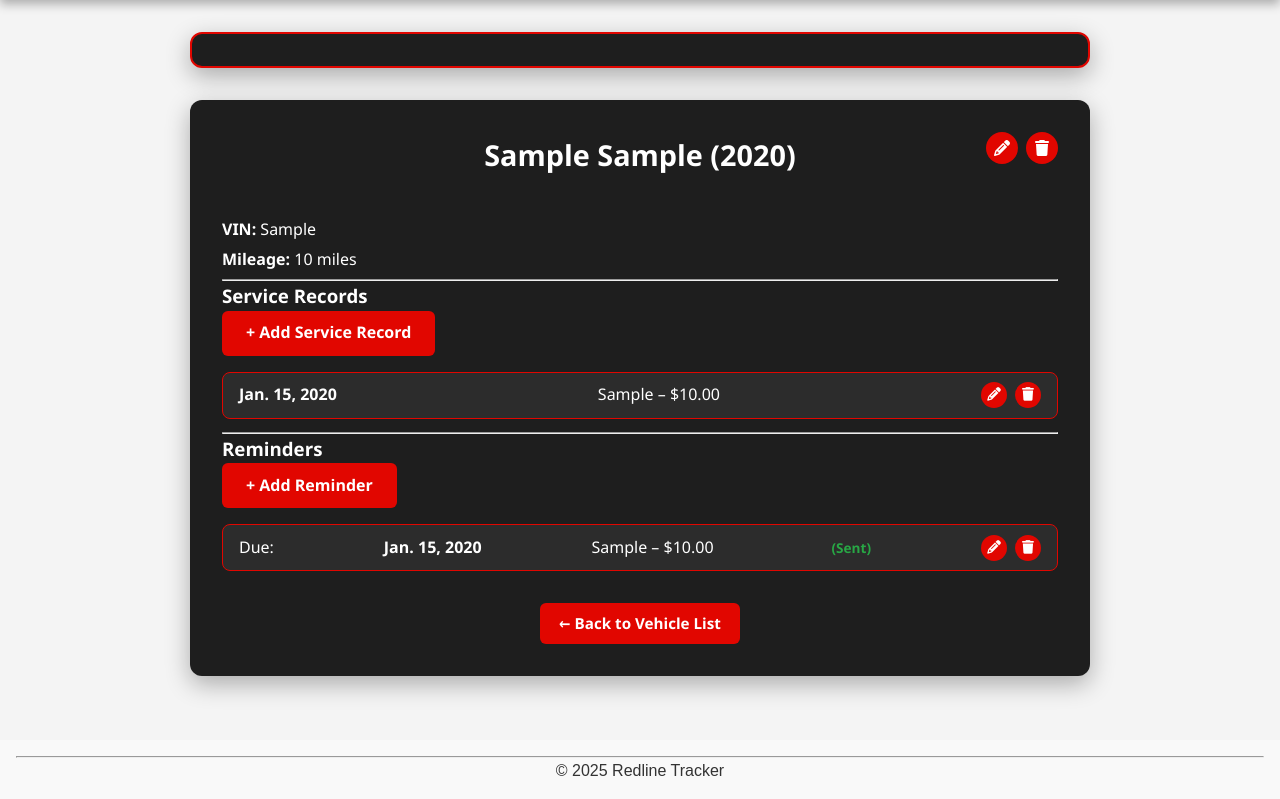
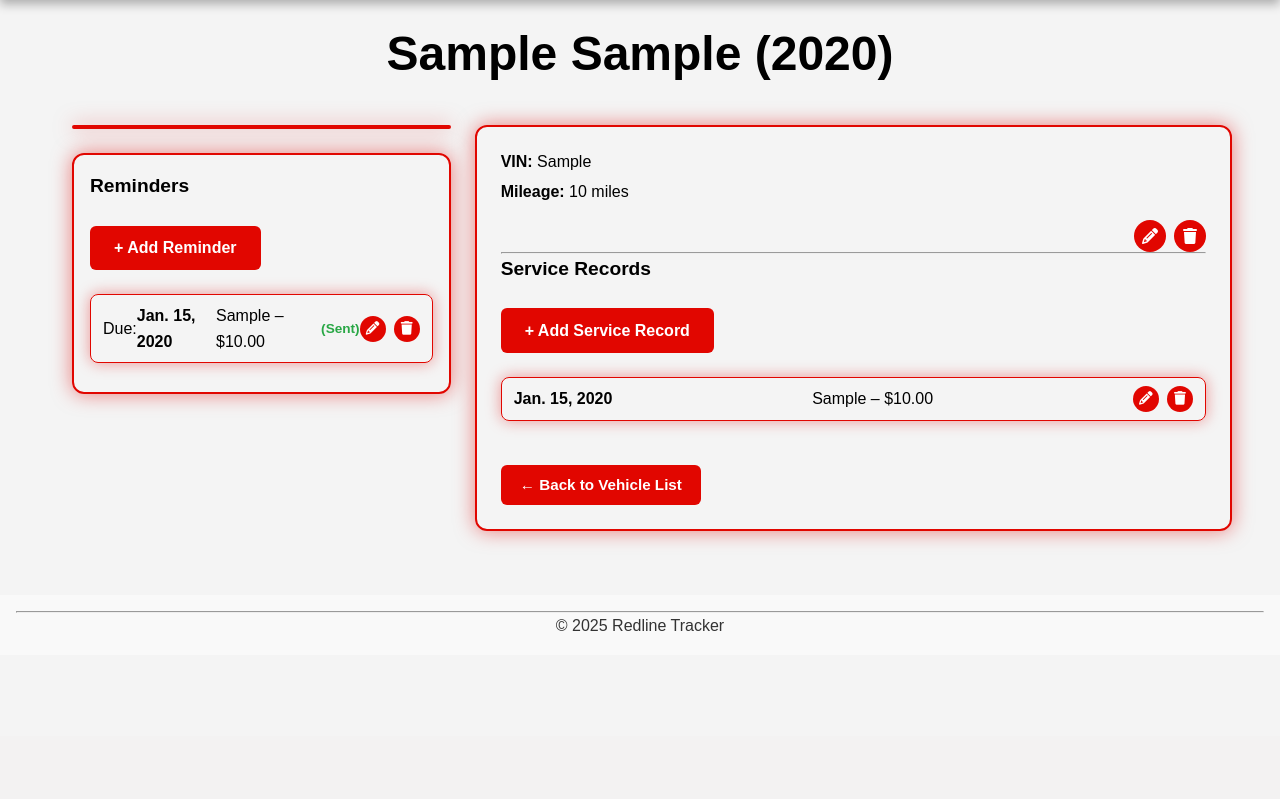
Before and after one commit to xiokevc/redline-tracker, a Django app: page /vehicles/1/ in a window 1280 px wide. Shown: the part 64-863 px from the top of the page. After the commit the page ends 695 px from the top, so only its background shows below. Run offline with Django 5.2, Linux system fonts and the light colour scheme; a user stored in the database is signed in; tables that the repository leaves empty hold one stand-in row (values such as "Sample post"); some libraries are stand-ins or nearby versions.

Commit message:
revise vehicle detail

```diff
--- a/static/tracker/css/vehicle_detail.css
+++ b/static/tracker/css/vehicle_detail.css
@@ -1,65 +1,117 @@
-/* 3D Model Container */
+/* ========== PAGE CONTAINER ========== */
+.page-container {
+    max-width: 1200px;        /* fixed total width */
+    margin: 0 auto;           /* center horizontally */
+    padding: 0 2rem;          /* equal padding on both sides */
+    box-sizing: border-box;
+}
+
+/* ========== VEHICLE TITLE ========== */
+.vehicle-title-container {
+    text-align: center;
+    margin: 2rem auto;
+    font-size: 3rem;
+    font-weight: bold;
+    color: #000000;
+    background: none;
+    border: none;
+    box-shadow: none;
+    padding: 0;
+    width: auto;
+}
+
+/* ========== GRID LAYOUT ========== */
+.main-content {
+    display: flex;
+    flex-wrap: nowrap;
+    gap: 1.5rem;               /* space between left & right columns */
+    margin: 0 auto 4rem;       /* center everything horizontally */
+    box-sizing: border-box;
+}
+
+/* Left column: 3D Model + Reminders - 1/3 width */
+.left-column {
+    flex: 0 0 33.33%;
+    display: flex;
+    flex-direction: column;
+    gap: 1.5rem;
+}
+
+/* Ensure containers inside left column take full width */
+.left-column > .vehicle-3d-container,
+.left-column > .reminders-container {
+    width: 100%;
+}
+
+/* Right column: Vehicle Info + Service Records - 2/3 width */
+.right-column {
+    flex: 0 0 66.66%;
+    background-color: transparent;
+    border: 2px solid #e10600;
+    border-radius: 12px;
+    padding: 1.5rem;
+    color: #000000;
+    box-shadow: 0 0 20px rgba(225, 6, 0, 0.5);
+    box-sizing: border-box;
+}
+
+/* ========== 3D Model ========== */
 .vehicle-3d-container {
-    max-width: 900px;
-    margin: 6rem auto 2rem auto;
-    padding: 1rem;
-    background-color: #1e1e1e; /* same dark theme */
+    background-color: transparent;
+    border: 2px solid #e10600;
     border-radius: 12px;
-    box-shadow: 0 8px 24px rgba(0, 0, 0, 0.3);
+    box-shadow: 0 0 20px rgba(225, 6, 0, 0.5);
     overflow: hidden;
-    border: 2px solid #e10600; /* red accent border */
 }
 
 .vehicle-3d-container model-viewer {
     width: 100%;
     height: 500px;
     border-radius: 12px;
-    background-color: #111; /* fallback behind car */
+    background-color: transparent;
+    box-shadow: 0 0 30px rgba(225, 6, 0, 0.4);
 }
 
-/* Container */
-.vehicle-detail-container {
-    max-width: 900px;
-    margin: 0 auto 4rem auto;
-    padding: 2rem;
-    background-color: #1e1e1e; /* Dark background */
+/* ========== REMINDERS BOX ========== */
+.reminders-container {
+    background-color: transparent;
+    border: 2px solid #e10600;
     border-radius: 12px;
-    box-shadow: 0 8px 24px rgba(0, 0, 0, 0.3);
-    font-family: 'Segoe UI', Tahoma, Geneva, Verdana, sans-serif;
-    color: #fff;
+    padding: 1rem;
+    box-shadow: 0 0 20px rgba(225, 6, 0, 0.5);
+    color: #000000;
 }
 
-/* Header */
-.vehicle-detail-container h2 {
-    margin-bottom: 1rem;
-    font-weight: 700;
-    font-size: 1.8rem;
-    text-align: center;
+.reminders-container h3,
+.right-column h3 {
+    margin-top: 0;
+    color: #000000;
+    font-size: 1.2rem;
+    margin-bottom: 0.75rem;
 }
 
-/* Vehicle Header Buttons */
-.vehicle-header {
-    position: relative;
-    display: flex;
-    justify-content: center;
-    align-items: center;
-    margin-bottom: 1.5rem;
+/* ========== VEHICLE INFO SECTION ========== */
+.right-column p {
+    margin-bottom: 0.5rem;
+    line-height: 1.4;
+    font-size: 1rem;
+    color: #000000;
 }
 
-.vehicle-header .card-buttons {
-    position: absolute;
-    top: 0;
-    right: 0;
+/* Header and Edit/Delete Buttons */
+.card-buttons {
     display: flex;
+    justify-content: flex-end;
     gap: 0.5rem;
+    margin-top: 1rem;
 }
 
-/* Icon Buttons */
+/* ========== ICON BUTTONS ========== */
 .icon-btn {
     background-color: #e10600;
     border: none;
     border-radius: 50%;
-    color: #fff;
+    color: #ffffff;
     width: 32px;
     height: 32px;
     display: flex;
@@ -78,14 +130,13 @@
     outline: none;
 }
 
-/* Paragraphs */
-.vehicle-detail-container p {
-    margin-bottom: 0.5rem;
-    line-height: 1.4;
-    font-size: 1rem;
+.icon-btn.small {
+    width: 26px;
+    height: 26px;
+    font-size: 0.85rem;
 }
 
-/* Add Buttons */
+/* ========== ADD / BACK BUTTONS ========== */
 .btn.add {
     background-color: #e10600;
     color: #fff;
@@ -94,6 +145,7 @@
     border-radius: 6px;
     text-decoration: none;
     display: inline-block;
+    margin-top: 0.75rem;
     transition: background-color 0.2s ease, transform 0.2s ease;
 }
 
@@ -104,11 +156,21 @@
     outline: none;
 }
 
-/* Record List */
+.back-link {
+    margin-top: 2rem;
+    text-align: left;
+}
+
+.back-link .btn.add {
+    padding: 0.5rem 1.2rem;
+    font-size: 0.95rem;
+}
+
+/* ========== LISTS (Reminders + Service Records) ========== */
 .record-list {
     list-style: none;
     padding-left: 0;
-    margin-top: 1rem;
+    margin-top: 1.5rem;
 }
 
 .record-list li.record-item {
@@ -117,31 +179,30 @@
     display: flex;
     justify-content: space-between;
     align-items: center;
-    background-color: #2c2c2c;
-    padding: 0.6rem 1rem;
+    background-color: transparent;
+    padding: 0.5rem 0.75rem;
     border-radius: 8px;
     border: 1px solid #e10600;
+    box-shadow: 0 0 15px rgba(225, 6, 0, 0.4);
+    color: #000000;
     transition: box-shadow 0.2s ease, transform 0.2s ease;
 }
 
 .record-list li.record-item:hover {
-    box-shadow: 0 4px 12px rgba(225, 6, 0, 0.5);
+    box-shadow: 0 4px 12px rgba(225, 6, 0, 0.7);
     transform: translateY(-2px);
 }
 
-/* Inline Icon Buttons for Records */
+.record-item strong {
+    color: #000000;
+}
+
 .card-buttons-inline {
     display: flex;
     gap: 0.5rem;
 }
 
-.card-buttons-inline .icon-btn.small {
-    width: 26px;
-    height: 26px;
-    font-size: 0.85rem;
-}
-
-/* Status */
+/* ========== STATUS BADGES ========== */
 .status {
     font-size: 0.85rem;
     font-weight: 700;
@@ -156,13 +217,19 @@
     color: #ff9800; /* orange */
 }
 
-/* Back Button */
-.back-link {
-    margin-top: 2rem;
-    text-align: center;
+/* ========== RESPONSIVE ========== */
+@media (max-width: 900px) {
+    .page-container {
+        padding: 0 1rem;
+    }
+    .main-content {
+        flex-wrap: wrap;
+        gap: 1rem;
+        padding: 0;
+    }
+    .left-column,
+    .right-column {
+        flex: 0 0 100%;
+        max-width: 100%;
+    }
 }
-
-.back-link .btn.add {
-    padding: 0.5rem 1.2rem;
-    font-size: 0.95rem;
-}
--- a/tracker/templates/tracker/vehicle_detail.html
+++ b/tracker/templates/tracker/vehicle_detail.html
@@ -1,6 +1,5 @@
 {% extends "tracker/base.html" %}
 {% load static %}
-{% include 'tracker/navbar.html' %}
 
 {% block title %}{{ vehicle.make }} {{ vehicle.model }} Details{% endblock %}
 
@@ -10,12 +9,24 @@
 {% endblock %}
 
 {% block extra_js %}
-<!-- Model Viewer for 3D Car -->
 <script type="module" src="https://unpkg.com/@google/model-viewer/dist/model-viewer.min.js"></script>
 {% endblock %}
 
 {% block content %}
-<!-- 3D Car Model Section -->
+
+<!-- === PAGE WRAPPER to center content === -->
+<div class="page-container">
+
+    <!-- ===== Vehicle Title Centered ===== -->
+    <div class="vehicle-title-container">
+        {{ vehicle.make }} {{ vehicle.model }} ({{ vehicle.year }})
+    </div>
+
+    <!-- ===== Main Content: Two-Column Layout ===== -->
+    <div class="main-content">
+        <!-- === Left Column === -->
+        <div class="left-column">
+            <!-- 3D Car Model -->
             <div class="vehicle-3d-container">
                 <model-viewer
                     src="{% static 'tracker/models/car.glb' %}"
@@ -23,16 +34,49 @@
                     auto-rotate
                     camera-controls
                     shadow-intensity="1"
-        style="width: 100%; height: 500px; background-color: #1e1e1e; border-radius: 12px;">
+                    environment-image="neutral"
+                    exposure="1"
+                    transparent
+                    disable-zoom
+                    style="width: 100%; height: 500px; background-color: transparent;">
                 </model-viewer>
             </div>
 
-<!-- Vehicle Details Section -->
-<div class="vehicle-detail-container">
-    <div class="vehicle-header">
-        <h2>{{ vehicle.make }} {{ vehicle.model }} ({{ vehicle.year }})</h2>
+            <!-- Reminders -->
+            <div class="reminders-container">
+                <h3>Reminders</h3>
+                <a href="{% url 'tracker:reminder-create' vehicle_pk=vehicle.pk %}" class="btn add">+ Add Reminder</a>
+                <ul class="record-list">
+                    {% for reminder in reminders %}
+                        <li class="record-item">
+                            Due: <strong>{{ reminder.due_date }}</strong> {{ reminder.service_type }} – ${{ reminder.cost }}
+                            {% if reminder.is_sent %}
+                                <span class="status sent">(Sent)</span>
+                            {% else %}
+                                <span class="status pending">(Pending)</span>
+                            {% endif %}
+                            <div class="card-buttons-inline">
+                                <a href="{% url 'tracker:reminder-update' reminder.pk %}" class="icon-btn small edit" title="Edit">
+                                    <i class="fa fa-pencil"></i>
+                                </a>
+                                <a href="{% url 'tracker:reminder-delete' reminder.pk %}" class="icon-btn small delete" title="Delete">
+                                    <i class="fa fa-trash"></i>
+                                </a>
+                            </div>
+                        </li>
+                    {% empty %}
+                        <li>No reminders.</li>
+                    {% endfor %}
+                </ul>
+            </div>
+        </div>
 
-        <!-- Edit/Delete Vehicle Icons -->
+        <!-- === Right Column === -->
+        <div class="right-column">
+            <!-- Vehicle Info -->
+            <p><strong>VIN:</strong> {{ vehicle.vin }}</p>
+            <p><strong>Mileage:</strong> {{ vehicle.mileage }} miles</p>
+
             <div class="card-buttons">
                 <a href="{% url 'tracker:vehicle-update' vehicle.pk %}" class="icon-btn edit" title="Edit Vehicle">
                     <i class="fa fa-pencil"></i>
@@ -41,10 +85,6 @@
                     <i class="fa fa-trash"></i>
                 </a>
             </div>
-    </div>
-
-    <p><strong>VIN:</strong> {{ vehicle.vin }}</p>
-    <p><strong>Mileage:</strong> {{ vehicle.mileage }} miles</p>
 
             <hr />
 
@@ -69,37 +109,12 @@
                 {% endfor %}
             </ul>
 
-    <hr />
-
-    <!-- Reminders -->
-    <h3>Reminders</h3>
-    <a href="{% url 'tracker:reminder-create' vehicle_pk=vehicle.pk %}" class="btn add">+ Add Reminder</a>
-    <ul class="record-list">
-        {% for reminder in reminders %}
-        <li class="record-item">
-            Due: <strong>{{ reminder.due_date }}</strong> {{ reminder.service_type }} – ${{ reminder.cost }}
-            {% if reminder.is_sent %}
-                <span class="status sent">(Sent)</span>
-            {% else %}
-                <span class="status pending">(Pending)</span>
-            {% endif %}
-            <div class="card-buttons-inline">
-                <a href="{% url 'tracker:reminder-update' reminder.pk %}" class="icon-btn small edit" title="Edit">
-                    <i class="fa fa-pencil"></i>
-                </a>
-                <a href="{% url 'tracker:reminder-delete' reminder.pk %}" class="icon-btn small delete" title="Delete">
-                    <i class="fa fa-trash"></i>
-                </a>
-            </div>
-        </li>
-        {% empty %}
-        <li>No reminders.</li>
-        {% endfor %}
-    </ul>
-
-    <!-- Back Button -->
+            <!-- Back Link -->
             <div class="back-link">
                 <a href="{% url 'tracker:vehicle-list' %}" class="btn add">← Back to Vehicle List</a>
             </div>
         </div>
+    </div>
+</div> <!-- END PAGE CONTAINER -->
+
 {% endblock %}
```
Lines whose indentation alone changed are shown as unchanged.
